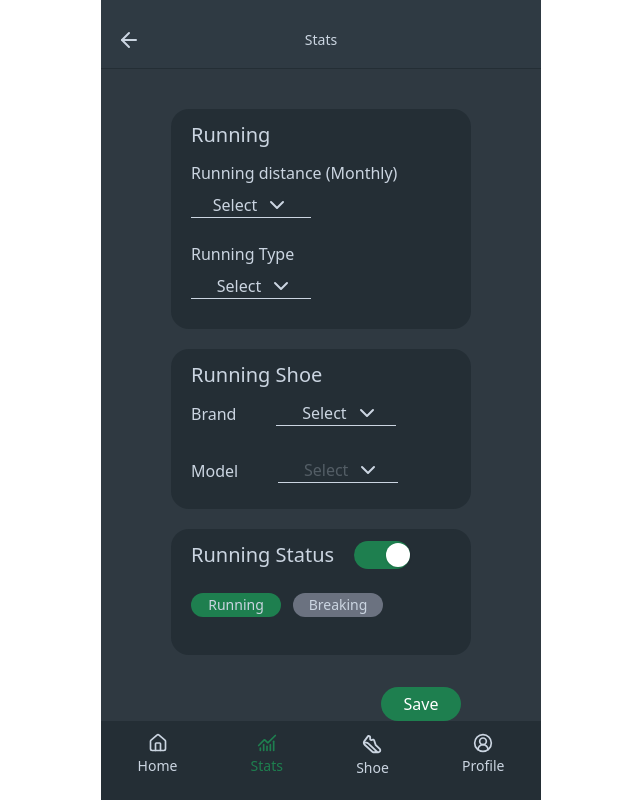
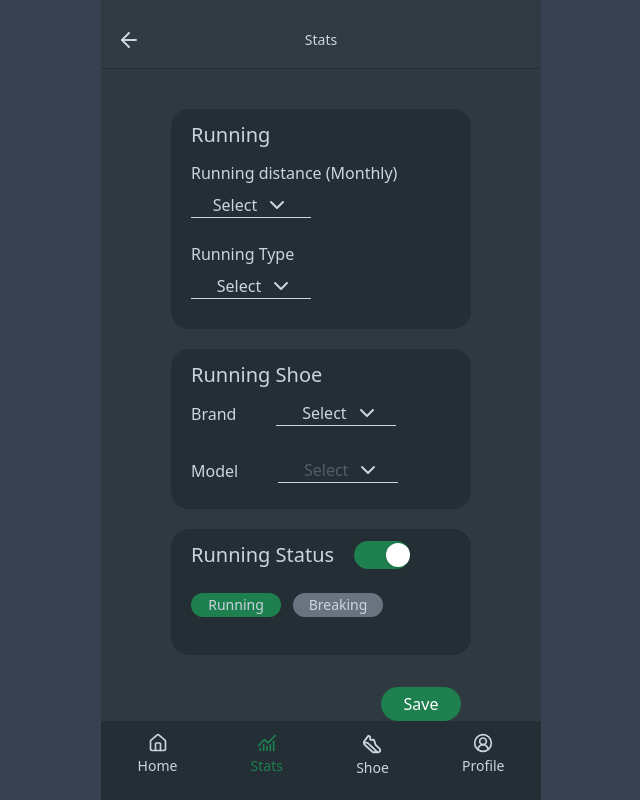
Before and after one commit to ychanwoo/ShoePlan, a Next.js app: page /stats in a window 1280 px wide. Shown: the whole page, without its empty margins (319-959 px from the left). Built offline with nearby package versions, Linux system fonts and the light colour scheme; no server answers.

Commit message:
fix: optimize mobile layout and implement tone-on-tone PC background

```diff
--- a/src/app/layout.tsx
+++ b/src/app/layout.tsx
@@ -24,7 +24,7 @@ export default function RootLayout({
 }) {
   return (
     <html lang="ko">
-      <body>
+      <body className="bg-[#374151]">
         <MobileFrame>{children}</MobileFrame>
       </body>
     </html>
--- a/src/styles/globals.css
+++ b/src/styles/globals.css
@@ -9,6 +9,12 @@ body {
   min-height: 100%;
   overflow-x: hidden;
   overscroll-behavior-y: none;
+}
+@media (max-width: 450px) {
+  html,
+  body {
+    background-color: #2f3941;
+  }
 }
 
 /* 전역으로 적용 (이것만 해도 바로 보임) */
```
